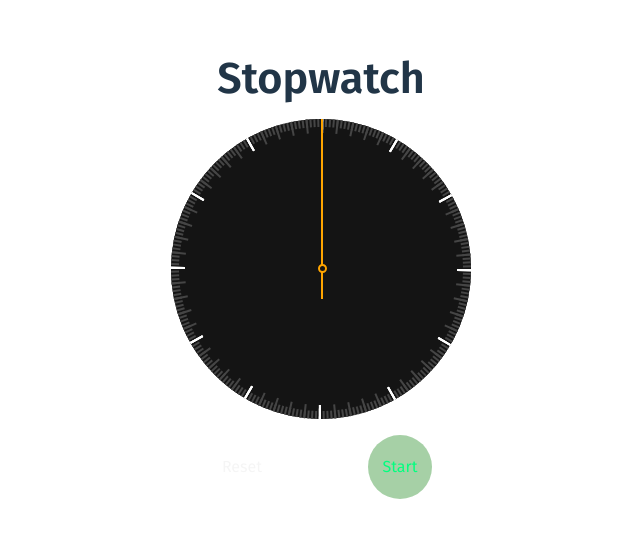
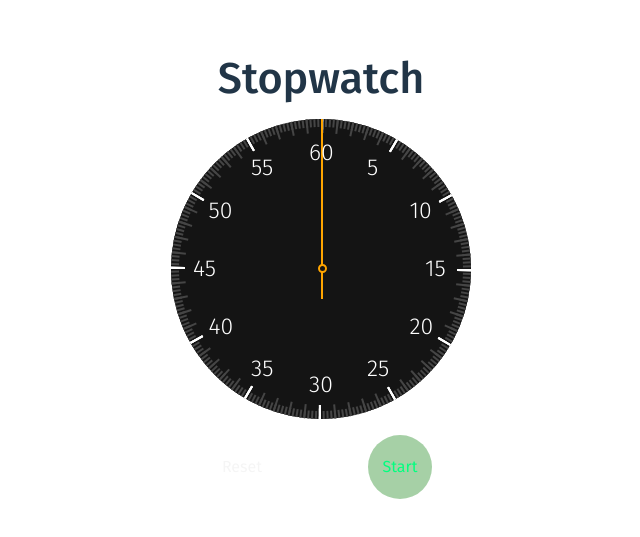
Before and after one commit to njordulv/stopwatch, a React (Vite) app: page / in a window 1280 px wide. Shown: the part 123-660 px from the top of the page, without its empty margins (319-959 px from the left). Built offline with nearby package versions, Linux system fonts and the light colour scheme.

Commit message:
ADD: numerals component with animations

```diff
--- a/index.html
+++ b/index.html
@@ -7,7 +7,7 @@
     <link rel="preconnect" href="https://fonts.googleapis.com" />
     <link rel="preconnect" href="https://fonts.gstatic.com" crossorigin />
     <link
-      href="https://fonts.googleapis.com/css2?family=Fira+Sans:wght@400;500;600&display=swap"
+      href="https://fonts.googleapis.com/css2?family=Fira+Sans:wght@300;400;500&display=swap"
       rel="stylesheet"
     />
     <title>Stopwatch App</title>
--- a/package.json
+++ b/package.json
@@ -1,7 +1,7 @@
 {
   "name": "stopwatch",
   "private": true,
-  "version": "0.1.4",
+  "version": "0.1.5",
   "type": "module",
   "scripts": {
     "dev": "vite",
--- a/src/App.css
+++ b/src/App.css
@@ -13,7 +13,7 @@
   gap: 1rem;
 }
 
-.case {
+.face {
   position: relative;
   border-radius: 50%;
   width: 300px;
--- a/src/App.tsx
+++ b/src/App.tsx
@@ -1,6 +1,9 @@
 import { useState, useEffect, useRef } from 'react'
+import { motion } from 'motion/react'
 import { Hand } from './components/Hand'
+import { Nums } from './components/Nums'
 import { Face } from './components/Face'
+import { face } from './variants'
 import '@/App.css'
 
 function App() {
@@ -34,10 +37,16 @@ function App() {
   return (
     <div className="wrapper">
       <h1>Stopwatch</h1>
-      <div className="case">
+      <motion.div
+        className="face"
+        initial="hidden"
+        animate="visible"
+        variants={face}
+      >
         <Hand count={count} />
         <Face />
-      </div>
+        <Nums />
+      </motion.div>
       <div className="buttons">
         <button onClick={reset} className="default">
           Reset
--- a/src/components/Face.tsx
+++ b/src/components/Face.tsx
@@ -1,16 +1,14 @@
 import { motion } from 'motion/react'
 import { Lines } from './Lines'
-import { face, seconds, fives } from '../variants'
+import { seconds, fives } from '../variants'
 
 export const Face = () => {
   return (
     <motion.svg
+      className="lines"
       width="300"
       height="300"
       viewBox="0 0 300 300"
-      initial="hidden"
-      animate="visible"
-      variants={face}
     >
       <motion.circle cx="150" cy="150" r="150" fill="#141414" />
       <Lines start={150} end={142} total={240} amount={720} color="#454545" />
--- a/src/components/Lines.tsx
+++ b/src/components/Lines.tsx
@@ -1,4 +1,3 @@
-import React from 'react'
 import { motion } from 'motion/react'
 import { LinesProps } from '../interfaces'
 
--- /dev/null
+++ b/src/components/Nums.tsx
@@ -0,0 +1,39 @@
+import { motion } from 'motion/react'
+import { numVariants } from '../variants'
+
+export const Nums = () => {
+  const numerals = [60, 5, 10, 15, 20, 25, 30, 35, 40, 45, 50, 55]
+  const radius = 116
+  const center = 150
+
+  return (
+    <div className="numerals">
+      {numerals.map((number, index) => {
+        const angle = (index * 30 * Math.PI) / 180 - Math.PI / 2
+        const x = center + radius * Math.cos(angle)
+        const y = center + radius * Math.sin(angle)
+
+        return (
+          <motion.span
+            key={index}
+            initial="offscreen"
+            whileInView="onscreen"
+            variants={numVariants}
+            transition={{ duration: 0.2, delay: index * 0.05 }}
+            style={{
+              left: x,
+              top: y,
+              fontSize: 23,
+              fontWeight: 300,
+              color: 'white',
+              position: 'absolute',
+              transform: 'translate(-50%, -50%)',
+            }}
+          >
+            {number}
+          </motion.span>
+        )
+      })}
+    </div>
+  )
+}
--- a/src/interfaces/index.ts
+++ b/src/interfaces/index.ts
@@ -17,3 +17,7 @@ export interface LinesProps {
     }
   }
 }
+
+export interface NumeralProps {
+  numeral: number
+}
--- a/src/variants/index.ts
+++ b/src/variants/index.ts
@@ -1,3 +1,5 @@
+import { Variants } from 'motion/react'
+
 export const seconds = {
   hidden: { pathLength: 0, opacity: 1 },
   visible: {
@@ -28,3 +30,16 @@ export const face = {
     },
   },
 }
+
+export const numVariants: Variants = {
+  offscreen: {
+    opacity: 0,
+    scale: 0,
+    x: -12,
+    y: -18,
+  },
+  onscreen: {
+    opacity: 1,
+    scale: 1,
+  },
+}
```
